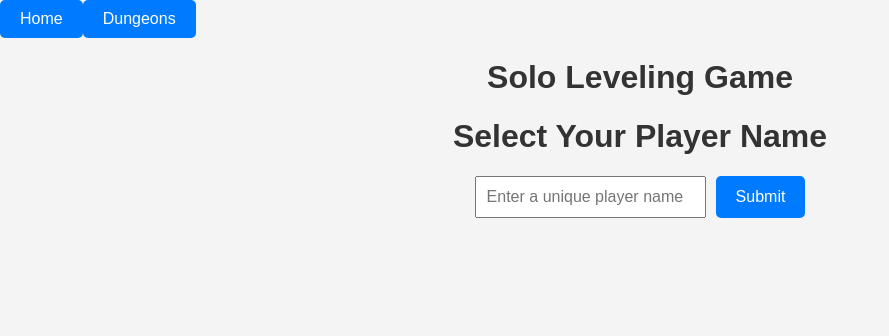
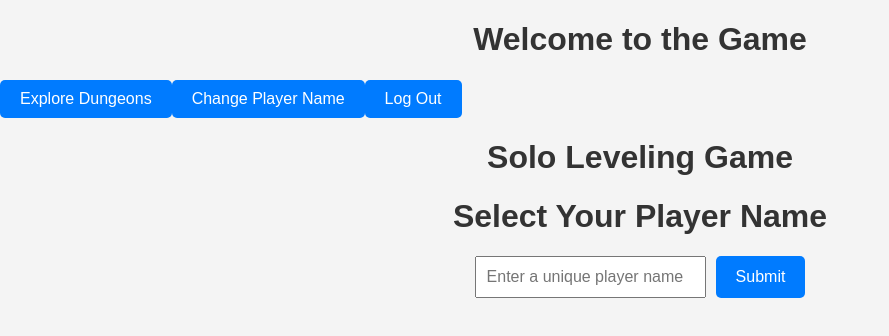
Before and after one commit to ojasvigupta30/Solo-Levelling-Game-UI, a React (Vite) app: page /home in a window 1280 px wide. Shown: the top 336 px of the page, without its empty margins (0-889 px from the left). Built offline with nearby package versions, Linux system fonts and the light colour scheme; no server answers.

Commit message:
Nav component updated

```diff
--- a/src/components/NavigationButtons.jsx
+++ b/src/components/NavigationButtons.jsx
@@ -1,15 +1,17 @@
 import React from 'react';
 import { useNavigate } from 'react-router-dom';
 
-const NavigationButtons = () => {
+const Home = () => {
   const navigate = useNavigate();
 
   return (
     <div>
-      <button onClick={() => navigate('/')}>Home</button>
-      <button onClick={() => navigate('/dungeons')}>Dungeons</button>
+      <h1>Welcome to the Game</h1>
+      <button onClick={() => navigate('/dungeons')}>Explore Dungeons</button>
+      <button onClick={() => navigate('/player-name')}>Change Player Name</button>
+      <button onClick={() => navigate('/login')}>Log Out</button>
     </div>
   );
 };
 
-export default NavigationButtons;
+export default Home;
```
